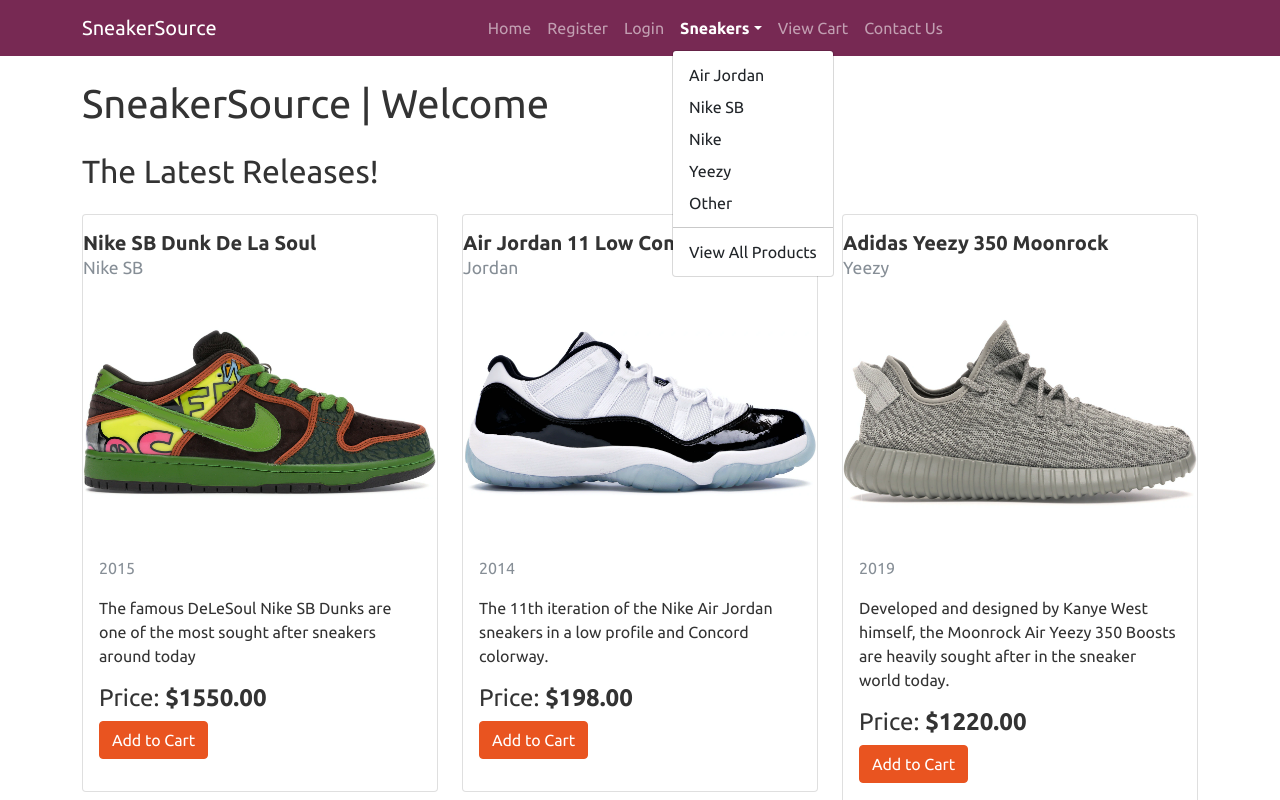
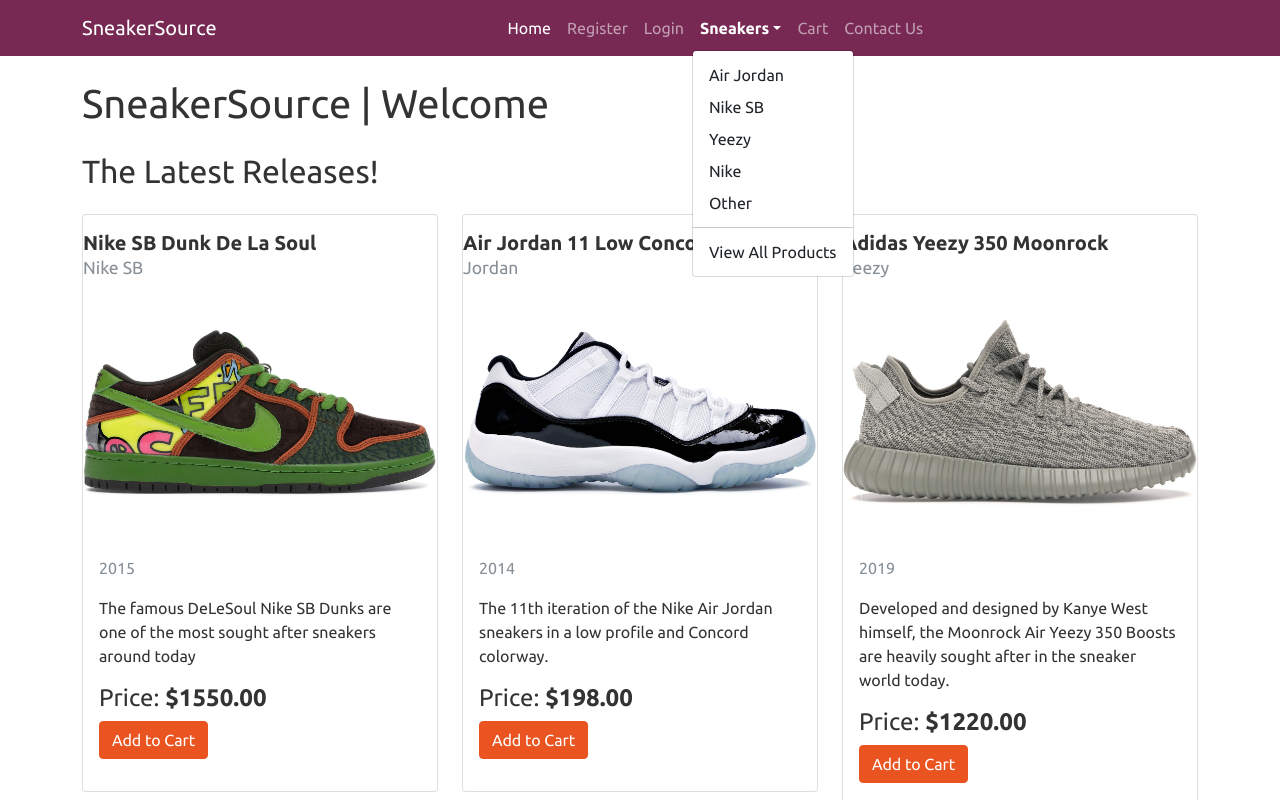
Before and after one commit to nabilk11/autosource-react-django, a React (Create React App) app in the folder frontend/: page / in a window 1280 px wide. Both pictures are taken after a click on the button "Sneakers". Shown: the top 800 px of the page. Built offline with nearby package versions, Linux system fonts and the light colour scheme.

Commit message:
added bootstrap Link Containers for all nav links

```diff
--- a/frontend/src/components/NavHeader.jsx
+++ b/frontend/src/components/NavHeader.jsx
@@ -1,31 +1,58 @@
 import React from 'react';
 import { Container, Navbar, Nav, Row, NavDropdown } from 'react-bootstrap';
+import { LinkContainer } from 'react-router-bootstrap';
+
 
 function NavHeader() {
   return (
     <header>
        <Navbar collapseOnSelect variant='dark' bg="dark" expand="lg">
         <Container>
-            <Navbar.Brand href="/">SneakerSource</Navbar.Brand>
+          <LinkContainer to={"/"}>
+            <Navbar.Brand >SneakerSource</Navbar.Brand>
+          </LinkContainer>
             <Navbar.Toggle aria-controls="basic-navbar-nav" />
             <Navbar.Collapse id="basic-navbar-nav">
             <Nav className="m-auto">
-                <Nav.Link href="/">Home</Nav.Link>
-                <Nav.Link href="/register">Register</Nav.Link>
-                <Nav.Link href="/login">Login</Nav.Link>
+            <LinkContainer to={"/"}>
+              <Nav.Link >Home</Nav.Link>
+            </LinkContainer>
+            <LinkContainer to={"/register"}>
+              <Nav.Link >Register</Nav.Link>
+            </LinkContainer>
+            <LinkContainer to={"/register"}>
+              <Nav.Link>Login</Nav.Link>
+            </LinkContainer>
+
                 <strong>
                   <NavDropdown renderMenuOnMount={true} title="Sneakers" id="basic-nav-dropdown">
-                  <NavDropdown.Item href="#jordan">Air Jordan</NavDropdown.Item>
-                  <NavDropdown.Item href="#NikeSB">Nike SB</NavDropdown.Item>
-                  <NavDropdown.Item href="#Nike">Nike</NavDropdown.Item>
-                  <NavDropdown.Item href="#Yeezy">Yeezy</NavDropdown.Item>
-                  <NavDropdown.Item href="#Other">Other</NavDropdown.Item>
+                  <LinkContainer to={"/jordan"}>
+                    <NavDropdown.Item >Air Jordan</NavDropdown.Item>
+                  </LinkContainer>
+                  <LinkContainer to={"/nikesb"}>
+                    <NavDropdown.Item >Nike SB</NavDropdown.Item>
+                  </LinkContainer>
+                  <LinkContainer to={"/yeezy"}>
+                    <NavDropdown.Item >Yeezy</NavDropdown.Item>
+                  </LinkContainer>
+                  <LinkContainer to={"/nike"}>
+                    <NavDropdown.Item >Nike</NavDropdown.Item>
+                  </LinkContainer>
+                  <LinkContainer to={"/other"}>
+                    <NavDropdown.Item >Other</NavDropdown.Item>
+                  </LinkContainer>
                   <NavDropdown.Divider />
-                  <NavDropdown.Item href="#products">View All Products</NavDropdown.Item>
+                  <LinkContainer to={"/products"} >
+                    <NavDropdown.Item>View All Products</NavDropdown.Item>
+                  </LinkContainer>
                   </NavDropdown>
                 </strong>
-                <Nav.Link href="#Cart">View Cart</Nav.Link>
-                <Nav.Link href="#contact">Contact Us</Nav.Link>
+                <LinkContainer to={"/cart"}>
+                  <Nav.Link>Cart</Nav.Link>
+                </LinkContainer>
+                <LinkContainer to={"/contact"}>
+                  <Nav.Link>Contact Us</Nav.Link>
+                </LinkContainer>
                 </Nav>
                 </Navbar.Collapse>
             </Container>
```
